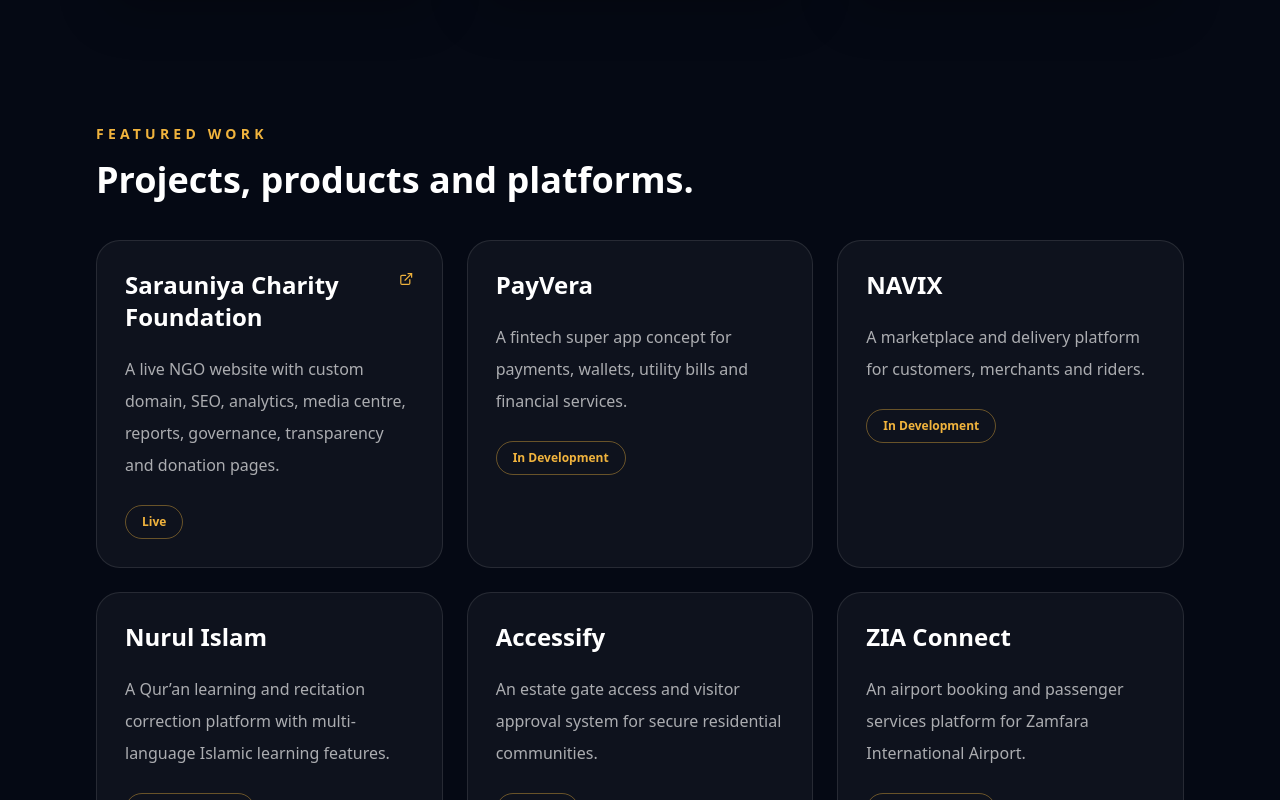
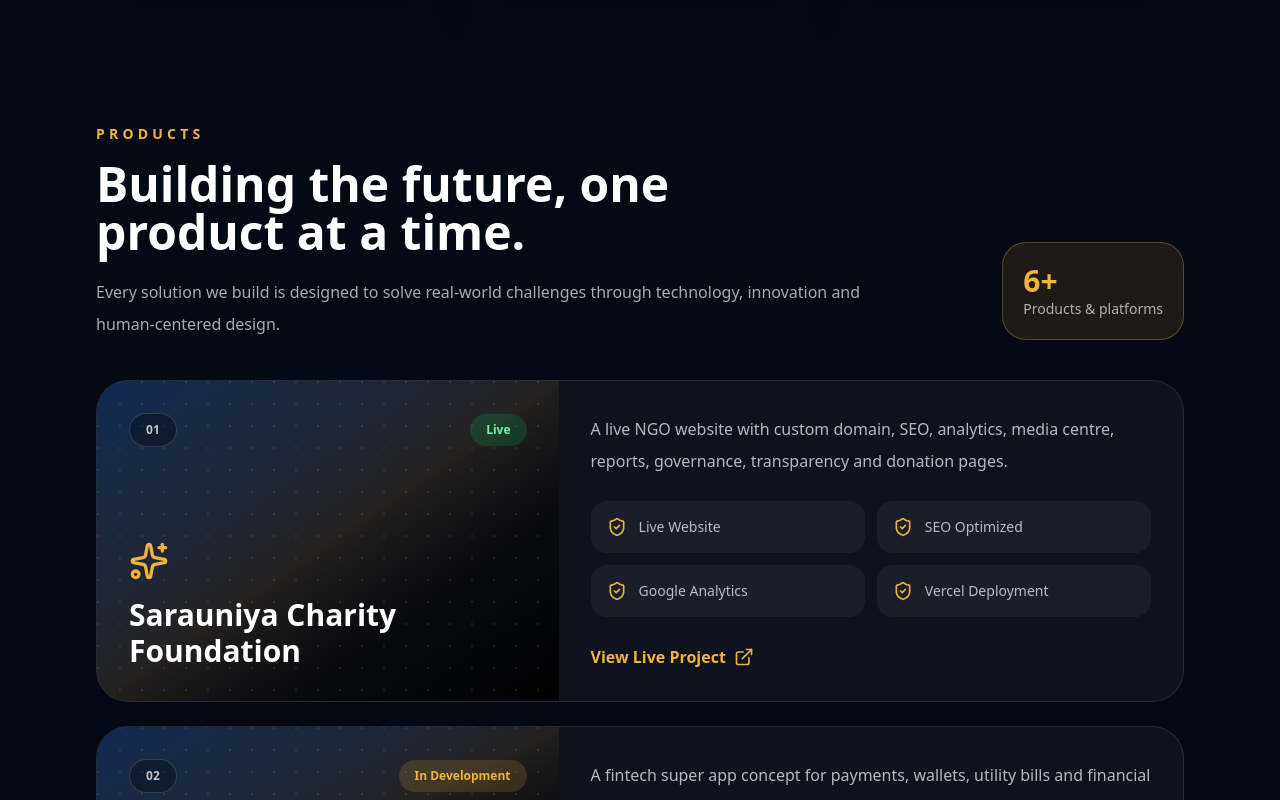
Before and after one commit to YUSUFUMARWALI/nexora-technologies, a Next.js app: page / in a window 1280 px wide. Shown: the part 2500-3300 px from the top of the page. Built offline with nearby package versions, Linux system fonts and the light colour scheme.

Commit message:
Add featured products showcase

```diff
--- a/src/app/page.tsx
+++ b/src/app/page.tsx
@@ -2,8 +2,8 @@ import Navbar from "@/components/Navbar";
 import Hero from "@/components/Hero";
 import About from "@/components/About";
 import Education from "@/components/Education";
-import Projects from "@/components/Projects";
 import Services from "@/components/Services";
+import ProductsShowcase from "@/components/ProductsShowcase";
 
 export default function Home() {
   return (
@@ -12,7 +12,7 @@ export default function Home() {
       <Hero />
       <About />
       <Services />
-      <Projects />
+      <ProductsShowcase />
       <Education />
     </main>
   );
--- /dev/null
+++ b/src/components/ProductsShowcase.tsx
@@ -0,0 +1,106 @@
+import { ExternalLink, ShieldCheck, Sparkles } from "lucide-react";
+import { projects } from "@/data/portfolio";
+
+export default function ProductsShowcase() {
+  return (
+    <section id="products" className="section-shell text-white">
+      <div className="container-shell">
+        <div className="flex flex-col gap-6 md:flex-row md:items-end md:justify-between">
+          <div>
+            <p className="text-sm font-bold uppercase tracking-[0.3em] text-[#F0B33D]">
+              Products
+            </p>
+
+            <h2 className="mt-4 max-w-3xl text-4xl font-black md:text-5xl">
+              Building the future, one product at a time.
+            </h2>
+
+            <p className="mt-5 max-w-3xl leading-8 text-white/65">
+              Every solution we build is designed to solve real-world challenges
+              through technology, innovation and human-centered design.
+            </p>
+          </div>
+
+          <div className="rounded-3xl border border-[#F0B33D]/30 bg-[#F0B33D]/10 p-5">
+            <p className="text-3xl font-black text-[#F0B33D]">6+</p>
+            <p className="text-sm text-white/65">Products & platforms</p>
+          </div>
+        </div>
+
+        <div className="mt-10 grid gap-6">
+          {projects.map((project, index) => {
+            const isLive = project.status === "Live";
+
+            return (
+              <a
+                key={project.name}
+                href={project.link}
+                target={project.link === "#" ? "_self" : "_blank"}
+                className="group overflow-hidden rounded-[2rem] border border-white/10 bg-white/[0.04] transition hover:border-[#F0B33D]/60"
+              >
+                <div className="grid gap-0 lg:grid-cols-[0.85fr_1.15fr]">
+                  <div className="relative min-h-[240px] bg-gradient-to-br from-[#0B4EA2]/40 via-[#F0B33D]/10 to-black p-8">
+                    <div className="absolute inset-0 opacity-40 [background-image:radial-gradient(circle_at_1px_1px,rgba(255,255,255,0.22)_1px,transparent_0)] [background-size:22px_22px]" />
+
+                    <div className="relative flex h-full flex-col justify-between">
+                      <div className="flex items-center justify-between">
+                        <span className="rounded-full border border-white/15 bg-black/30 px-4 py-2 text-xs font-bold text-white/75">
+                          0{index + 1}
+                        </span>
+
+                        <span
+                          className={`rounded-full px-4 py-2 text-xs font-bold ${
+                            isLive
+                              ? "bg-green-400/15 text-green-300"
+                              : "bg-[#F0B33D]/15 text-[#F0B33D]"
+                          }`}
+                        >
+                          {project.status}
+                        </span>
+                      </div>
+
+                      <div>
+                        <Sparkles className="mb-4 h-10 w-10 text-[#F0B33D]" />
+                        <h3 className="text-3xl font-black">{project.name}</h3>
+                      </div>
+                    </div>
+                  </div>
+
+                  <div className="p-8">
+                    <p className="max-w-3xl leading-8 text-white/70">
+                      {project.description}
+                    </p>
+
+                    {isLive && (
+                      <div className="mt-6 grid gap-3 sm:grid-cols-2">
+                        {[
+                          "Live Website",
+                          "SEO Optimized",
+                          "Google Analytics",
+                          "Vercel Deployment",
+                        ].map((item) => (
+                          <div
+                            key={item}
+                            className="flex items-center gap-3 rounded-2xl bg-white/5 p-4 text-sm text-white/70"
+                          >
+                            <ShieldCheck className="h-5 w-5 text-[#F0B33D]" />
+                            {item}
+                          </div>
+                        ))}
+                      </div>
+                    )}
+
+                    <div className="mt-7 inline-flex items-center gap-2 font-bold text-[#F0B33D]">
+                      {isLive ? "View Live Project" : "View Product Story"}
+                      {project.link !== "#" && <ExternalLink className="h-5 w-5" />}
+                    </div>
+                  </div>
+                </div>
+              </a>
+            );
+          })}
+        </div>
+      </div>
+    </section>
+  );
+}
```
